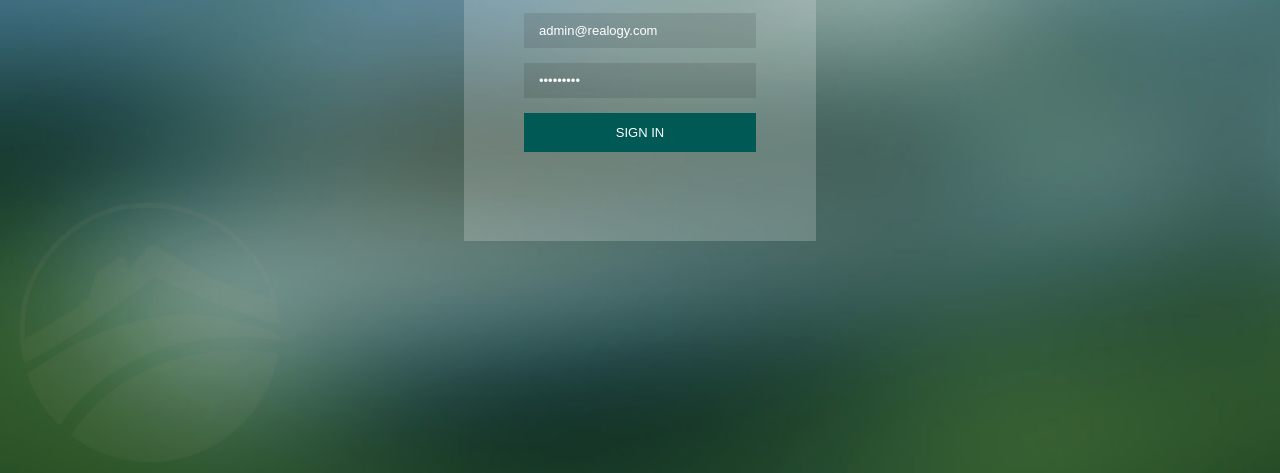
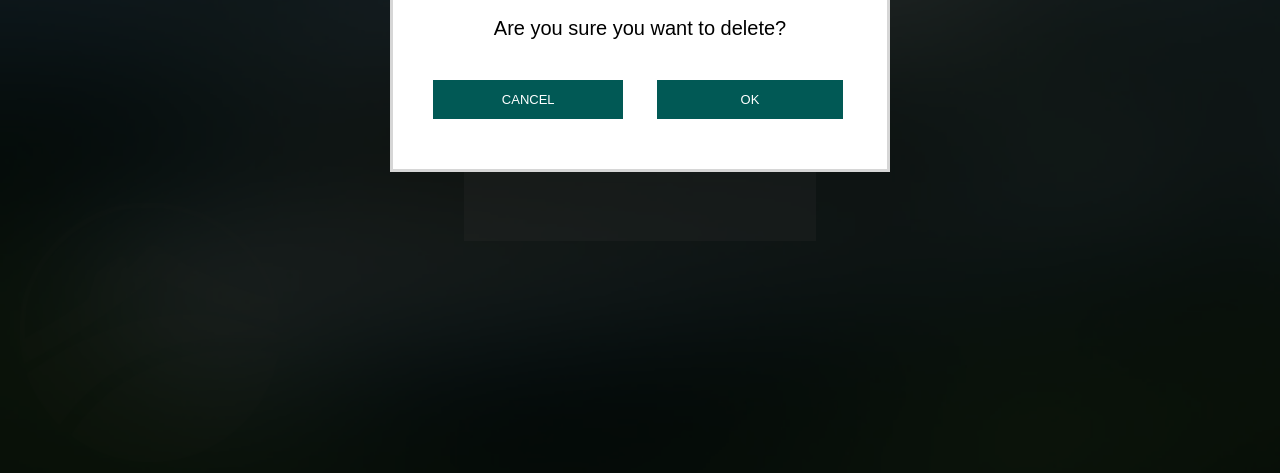
Before and after one commit to osgirl/realogy-1, a website: page src/index.html in a window 1280 px wide. Shown: the part 327-800 px from the top of the page. Drawn offline with Linux system fonts and the light colour scheme.

Commit message:
overlay/popup

```diff
--- a/src/css/login.css
+++ b/src/css/login.css
@@ -91,6 +91,10 @@
 	color: #fff;
 	text-transform: uppercase;
 	font-size: 13px;
+	-webkit-appearance: none;
+  -moz-appearance: none;
+  appearance: none;
+  cursor: pointer;
 }
 
 .login .container section button:disabled {
--- a/src/css/main.css
+++ b/src/css/main.css
@@ -489,6 +489,73 @@
   transform: rotate(-180deg);
 }
 
+.overlay {
+	display: -webkit-flex;
+  display: -moz-flex;
+  display: -o-flex;
+  display: -ms-flex;
+  display: flex;
+
+  -webkit-align-items: center;
+  -moz-align-items: center;
+  -o-align-items: center;
+  -ms-align-items: center;
+  align-items: center;
+
+  justify-content: center;
+  -ms-flex-pack: center;
+
+	position: fixed;
+	top: 0;
+	bottom: 0;
+	left: 0;
+	right: 0;
+	width: 100%;
+	height: 100%;
+	background: rgba(0,0,0,.8);
+}
+
+.overlay .box {
+	width: 60%;
+	max-width: 500px;
+	padding: 40px;
+	background: #fff;
+	border: 3px solid #d6d6d6;
+}
+
+.overlay .box h2 {
+	margin-bottom: 40px;
+	font-weight: normal;
+	text-align: center;
+	font-size: 20px;
+}
+
+.overlay .box button {
+	width: 45%;
+	padding: 12px 0;
+	margin-bottom: 10px;
+	border: none;
+	border-radius: 0;
+	background: #015955;
+	color: #fff;
+	text-transform: uppercase;
+	font-size: 13px;
+	-webkit-appearance: none;
+  -moz-appearance: none;
+  appearance: none;
+  cursor: pointer;
+}
+
+.overlay .box button:first-of-type {
+	width: 46%;
+	margin-right: 7%;
+}
+
+.overlay .box button:disabled {
+	background: #507170;
+	color: #a7a7a7;
+}
+
 @media only screen and (max-width : 768px) {
 	.main .container ul.nav {
 		width: 40%;
@@ -498,6 +565,12 @@
 	}
 	.main .container section div.content .wrapper {
 		width: 100%;
+	}
+}
+
+@media only screen and (max-width : 500px) {
+	.overlay .box {
+		width: 95%;
 	}
 }
 
--- a/src/index.html
+++ b/src/index.html
@@ -212,6 +212,16 @@
 	</div>
 	<!-- main page end -->
 
+	<!-- pop-up message -->
+	<div class="overlay">
+		<div class="box">
+			<h2>Are you sure you want to delete?</h2>
+			<button>Cancel</button>
+			<button>OK</button>
+		</div>
+	</div>
+	<!-- end pop-up message -->
+
 	<script src="js/api/jquery-3.1.1.min.js"></script>
 	<script src="js/api/jquery-ui.js"></script>
 	<script src="js/api/main.js"></script>
```
Also changed, not shown: build/css/login.css, build/css/main.css.
